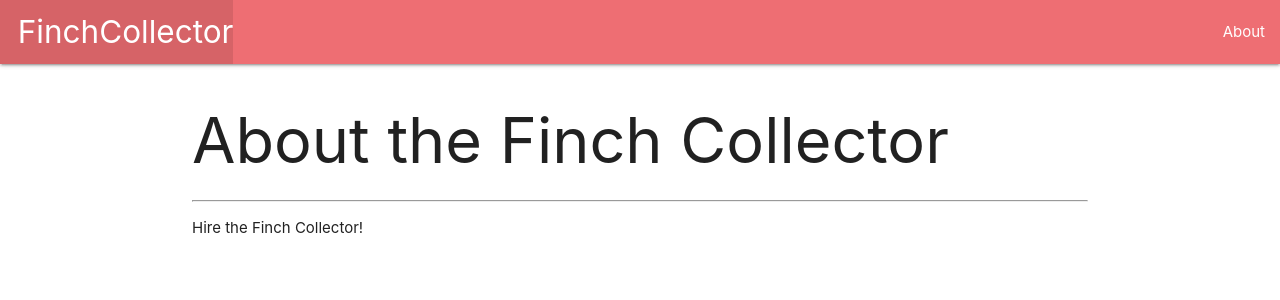
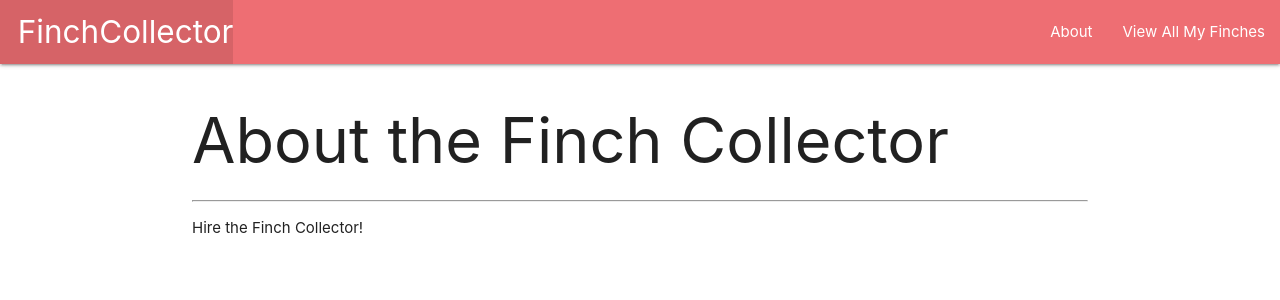
Before and after one commit to mrjohnbeard/finchcollector, a Django app: page /about/ in a window 1280 px wide. Shown: the top 300 px of the page. Run offline with Django 4.2, Linux system fonts and the light colour scheme; parts of the project's set-up code (start-up, migrations or seed data) failed here and were passed over.

Commit message:
view all finches route and UI

```diff
--- a/finchcollector/main_app/templates/base.html
+++ b/finchcollector/main_app/templates/base.html
@@ -19,6 +19,7 @@
         </ul>
         <ul class="right">
           <li><a href="/about">About</a></li>
+          <li><a href="/finches">View All My Finches</a></li>
         </ul>
       </div>
     </nav>
--- a/finchcollector/main_app/urls.py
+++ b/finchcollector/main_app/urls.py
@@ -4,4 +4,5 @@ from . import views
 urlpatterns = [
     path('', views.home, name='home'),
     path('about/', views.about, name='about'),
+    path('finches/', views.finches_index, name='index'),
 ]
--- a/finchcollector/main_app/views.py
+++ b/finchcollector/main_app/views.py
@@ -1,5 +1,6 @@
 from django.shortcuts import render
 from django.http import HttpResponse
+from .models import finches as finches
 
 # Create your views here.
 
@@ -8,3 +9,8 @@ def home(request):
 
 def about(request):
   return render(request, 'about.html')
+
+def finches_index(request):
+      return render(request, 'finches/index.html', {
+    'finches': finches,
+  })
```
